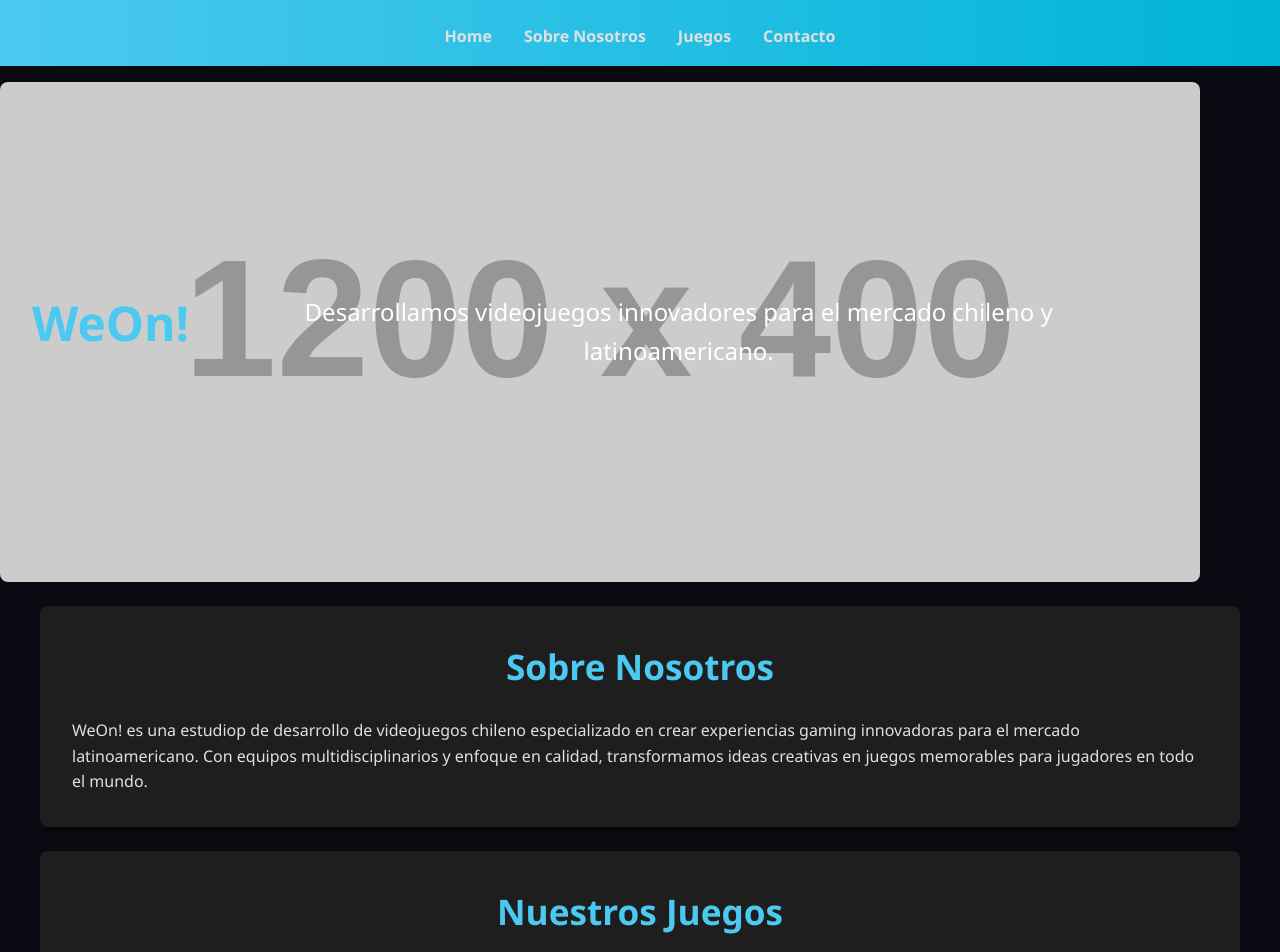
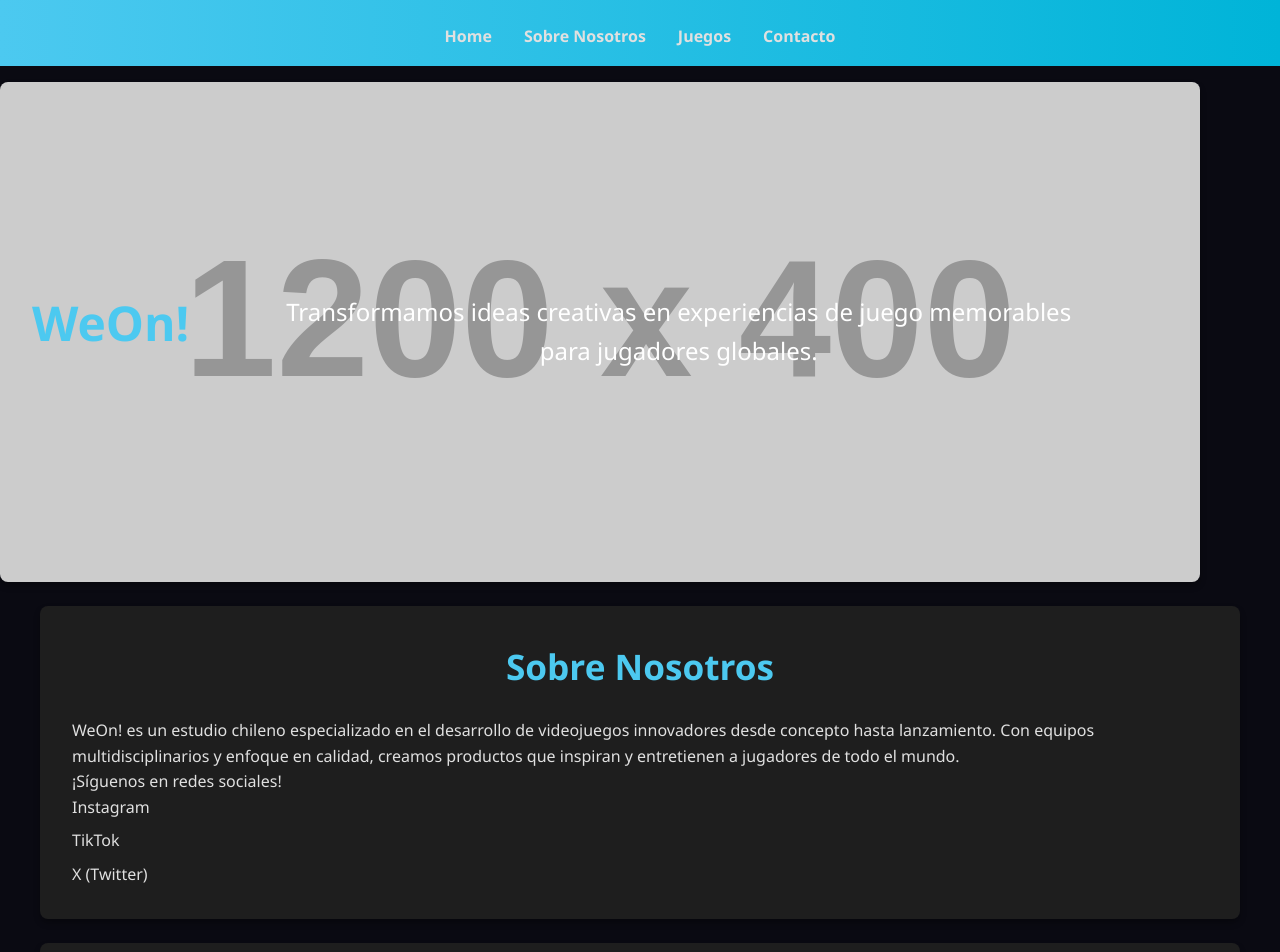
Before and after one commit to Bersy1/WeOn-Page, a plain HTML site: page index.html in a window 1280 px wide. Shown: the top 952 px of the page. Drawn offline with Linux system fonts and the light colour scheme; placeholder pictures from the web are drawn by us.

Commit message:
Update index.html

```diff
--- a/index.html
+++ b/index.html
@@ -175,12 +175,25 @@
 
   <section id="home" class="hero">
     <h2>WeOn!</h2>
-    <p>Desarrollamos videojuegos innovadores para el mercado chileno y latinoamericano.</p>
+    <p>Transformamos ideas creativas en experiencias de juego memorables para jugadores globales.</p>
   </section>
 
   <section id="about" style="margin-top: 1.5rem;">
     <h2>Sobre Nosotros</h2>
-    <p>WeOn! es una estudiop de desarrollo de videojuegos chileno especializado en crear experiencias gaming innovadoras para el mercado latinoamericano. Con equipos multidisciplinarios y enfoque en calidad, transformamos ideas creativas en juegos memorables para jugadores en todo el mundo.</p>
+    <p>WeOn! es un estudio chileno especializado en el desarrollo de videojuegos innovadores desde concepto hasta lanzamiento. Con equipos multidisciplinarios y enfoque en calidad, creamos productos que inspiran y entretienen a jugadores de todo el mundo.</p>
+
+    <p>¡Síguenos en redes sociales!</p>
+    <ul style="list-style-type: none; padding-left: 0;">
+      <li style="margin-bottom: 0.5rem; display: flex; align-items: center;">
+        <a href="https://www.instagram.com/weon_media" target="_blank" style="color: #e0e0e0; text-decoration: none; margin-right: 0.5rem;">Instagram</a>
+      </li>
+      <li style="margin-bottom: 0.5rem; display: flex; align-items: center;">
+        <a href="https://www.tiktok.com/@on1yb?lang=es" target="_blank" style="color: #e0e0e0; text-decoration: none; margin-right: 0.5rem;">TikTok</a>
+      </li>
+      <li style="display: flex; align-items: center;">
+        <a href="https://x.com/PuppeteersDevs" target="_blank" style="color: #e0e0e0; text-decoration: none;">X (Twitter)</a>
+      </li>
+    </ul>
   </section>
 
   <section id="games" style="margin-top: 1.5rem;">
@@ -207,6 +220,8 @@
       <textarea rows="4" placeholder="Mensaje"></textarea>
       <button type="submit">Enviar mensaje</button>
     </form>
+
+    <p style="margin-top: 1rem; color: #888;">Sus mensajes serán enviados a <strong>weonspa@gmail.com</strong>.</p>
   </section>
 
   <footer>
```
